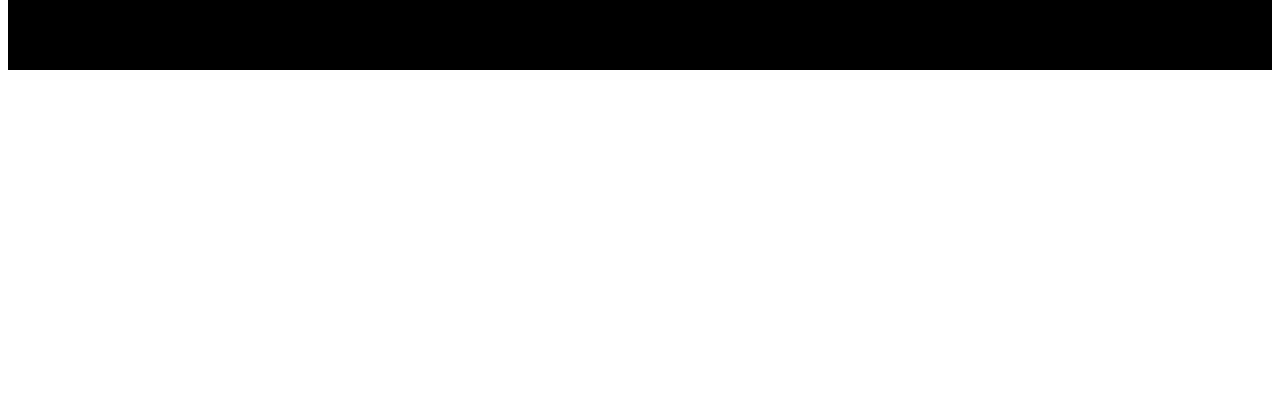
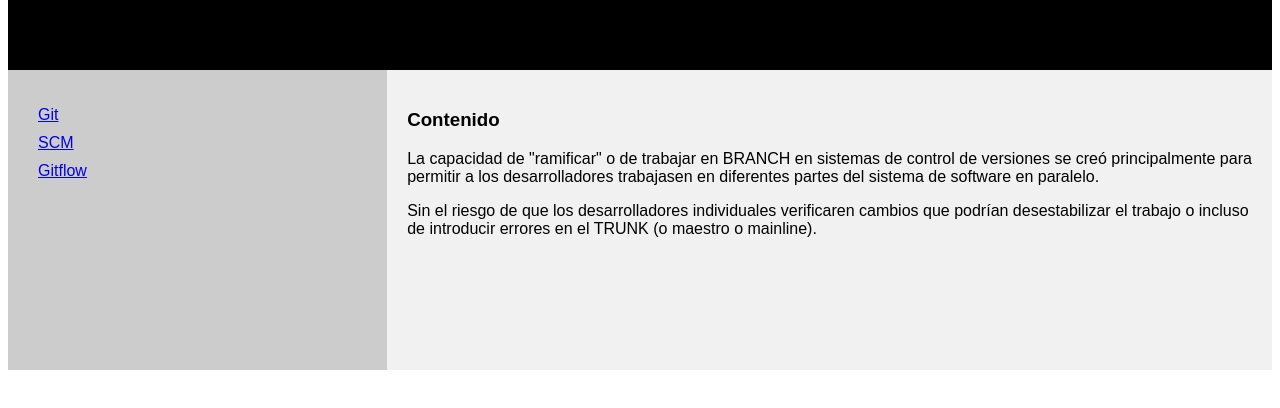
Before and after one commit to geninor/practica-devopsdia3, a plain HTML site: page index.html in a window 1280 px wide. Shown: the part 156-564 px from the top of the page. Drawn offline with Linux system fonts and the light colour scheme.

Commit message:
Desarrollo terminado de body

```diff
--- a/index.html
+++ b/index.html
@@ -80,7 +80,22 @@ nav > ul > li {
 <header>
   <h2>Versionamiento de código con GitHub</h2>
 </header>
-
+<div id="body">
+  <section>
+   <nav>
+     <ul>
+       <li><a href="#">Git</a></li>
+       <li><a href="#">SCM</a></li>
+       <li><a href="#">Gitflow</a></li>
+     </ul>
+   </nav>
+   <article>
+     <h1>Contenido</h1>
+     <p>La capacidad de "ramificar" o de trabajar en BRANCH en sistemas de control de versiones se creó principalmente para permitir a los desarrolladores trabajasen en diferentes partes del sistema de software en paralelo.</p>
+     <p>Sin el riesgo de que los desarrolladores individuales verificaren cambios que podrían desestabilizar el trabajo o incluso de introducir errores en el TRUNK (o maestro o mainline).</p>
+   </article>
+  </section>
+ </div>
 
 </body>
 </html>
```
